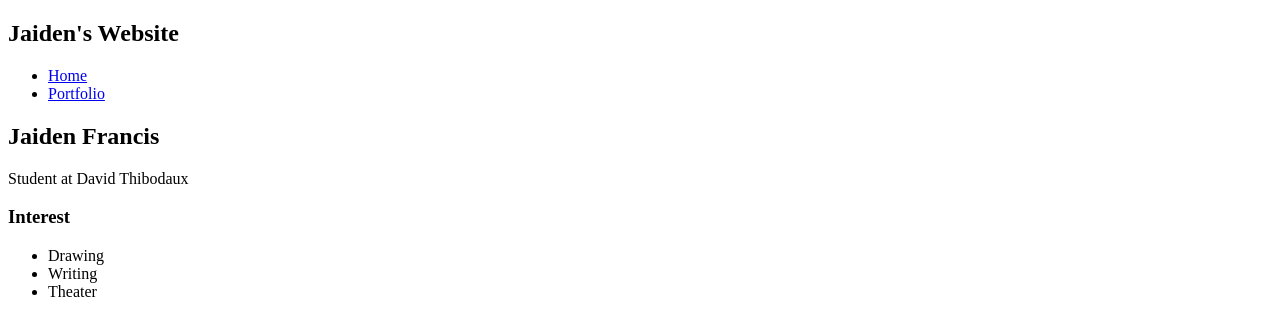
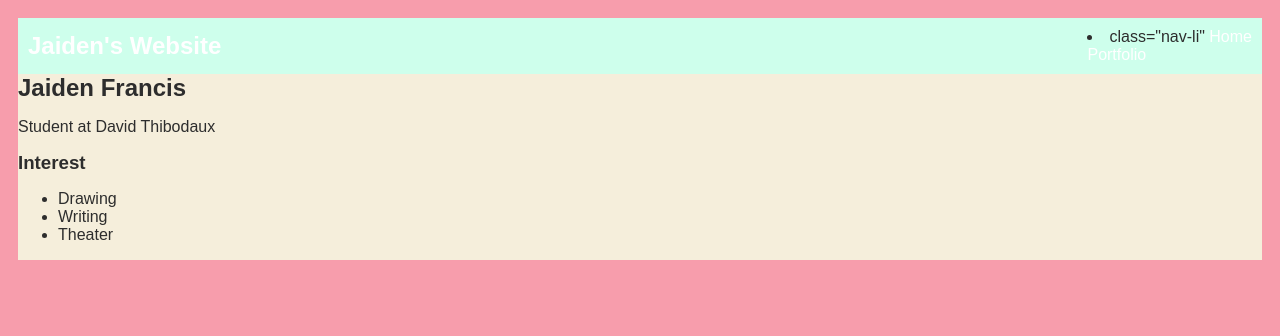
Before and after one commit to JaidenFrancis/JaidenFrancis.github.io, a plain HTML site: page index.html in a window 1280 px wide. Drawn offline with Linux system fonts and the light colour scheme.

Commit message:
add index.html file

```diff
--- a/index.html
+++ b/index.html
@@ -2,17 +2,83 @@
 <html>
     <head>
         <title>Jaiden's Website</title>
+        <style>
+            body {
+                background: rgb(247, 157, 172);
+                color: rgb(45, 45, 45);
+                padding: 10px;
+                font-family: arial;
+            }
+            #all-contents {
+              max-width: 800px;
+                margin: auto;
+            }
+
+            /* navigation menu */
+            nav {
+                background: #ceffec;
+               margin: 0 auto;
+                display: flex;
+                padding: 10px;
+            }
+            h1 {
+                display: flex;
+                align-items: center;
+                color: white;
+                flex: 1;
+                margin: 0;
+            }
+            #nav-ul {
+                list-style-image: none;
+            }
+            .nav-li {
+                display: inline-block;
+                padding: 0 10px;
+            }
+            a {
+                text-decoration: none;
+                color: #fff;
+            }
+
+            /* main container area beneath menu */
+            main {
+                background: rgb(245, 238, 219);
+                display: flex;
+            }
+            .sidebar {
+                margin-right: 25px;
+                padding: 10px;
+            }
+            .sidebar-img {
+                width: 200px;
+            }
+            .content {
+                flex: 1;
+                padding: 15px;
+            }
+            #interests {
+                border: 4px silver ridge;
+                padding: 8px;
+            }
+            h2, h3 {
+                margin: 0px;
+            }
+         </style>
     </head>
 
     <body>
-        <div>
+        <div#all-contents {id="all-contents"
+        max-width: 800px;
+        margin: auto;
+        }>
+
             <nav>
                 <h1>Jaiden's Website</h1>
-                <ul>
-                    <li>
+                <ulid="nav-ul">
+                    <li>class="nav-li"
                         <a href="index.html"> Home </a>
                     </li>
-                    <li>
+                    <liclass="nav-li">
                         <a href="portfolio.html"> Portfolio </a>
                     </li>
                 </ul>
@@ -20,11 +86,11 @@
 
             <main>
 
-                <div>
+                <divclass="content">
                     <h2>Jaiden Francis</h2>
                     <p>Student at David Thibodaux</p>
                     <!-- Interest section-->
-                <div>
+                <divclass="content">
                     <h3>Interest</h3>
                     <ul>
                         <li>Drawing</li>
```
